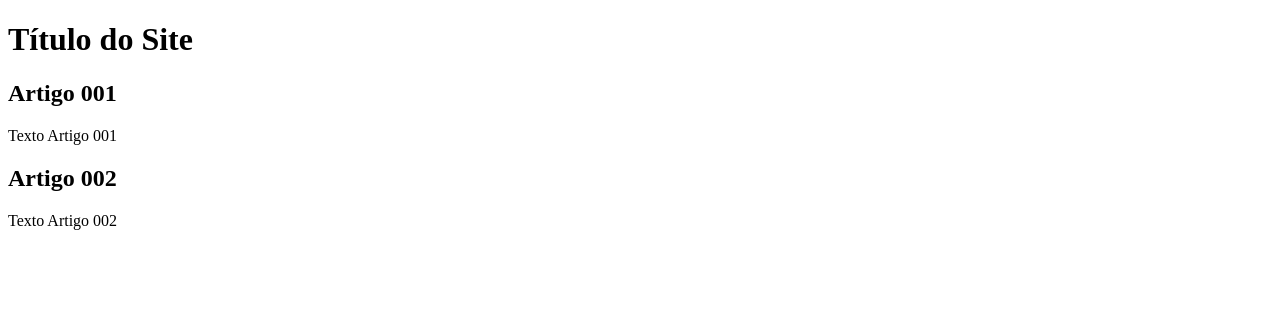
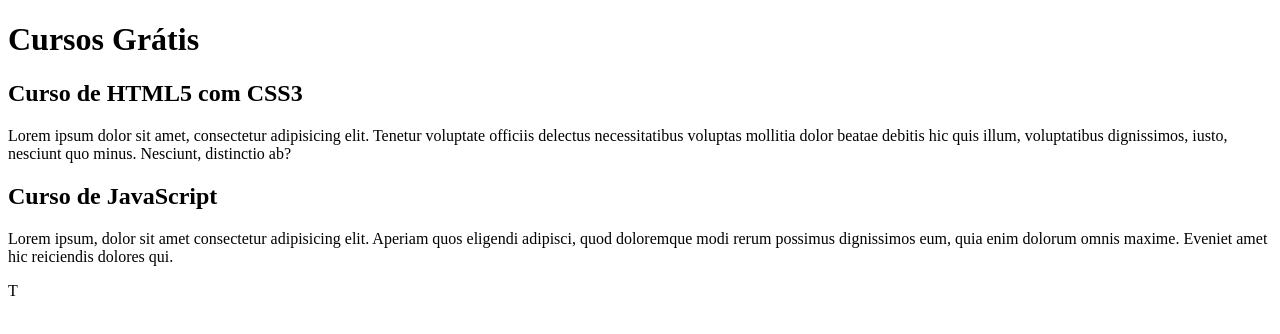
Before and after one commit to ArnaldoPeOli/Projeto-de-um-site-criado-no-curso-de-Git-e-Github, a plain HTML site: page index.html in a window 1280 px wide. Drawn offline with Linux system fonts and the light colour scheme.

Commit message:
comecei a escrever o contúdo

```diff
--- a/index.html
+++ b/index.html
@@ -9,16 +9,23 @@
 <body>
     <main>
         <header>
-            <h1>Título do Site</h1>
+            <h1>Cursos Grátis</h1>
         </header>
         <article>
-            <h2>Artigo 001</h2>
-            <p>Texto Artigo 001</p>
+            <h2>Curso de HTML5 com CSS3</h2>
+            <p>Lorem ipsum dolor sit amet, consectetur adipisicing elit.
+                 Tenetur voluptate officiis delectus necessitatibus voluptas
+                  mollitia dolor beatae debitis hic
+                quis illum, voluptatibus dignissimos, iusto, nesciunt quo minus.
+                 Nesciunt, distinctio ab?</p>
         </article>
         <article>
-            <h2>Artigo 002</h2>
-            <p>Texto Artigo 002</p>
-        </article>
+            <h2>Curso de JavaScript</h2>
+            <p>Lorem ipsum, dolor sit amet consectetur adipisicing elit.
+                 Aperiam quos eligendi adipisci, quod doloremque modi rerum
+                  possimus dignissimos eum, quia enim dolorum omnis maxime.
+                   Eveniet amet hic reiciendis dolores qui.</p>
+        </article>T
 
 
     </main>
```
